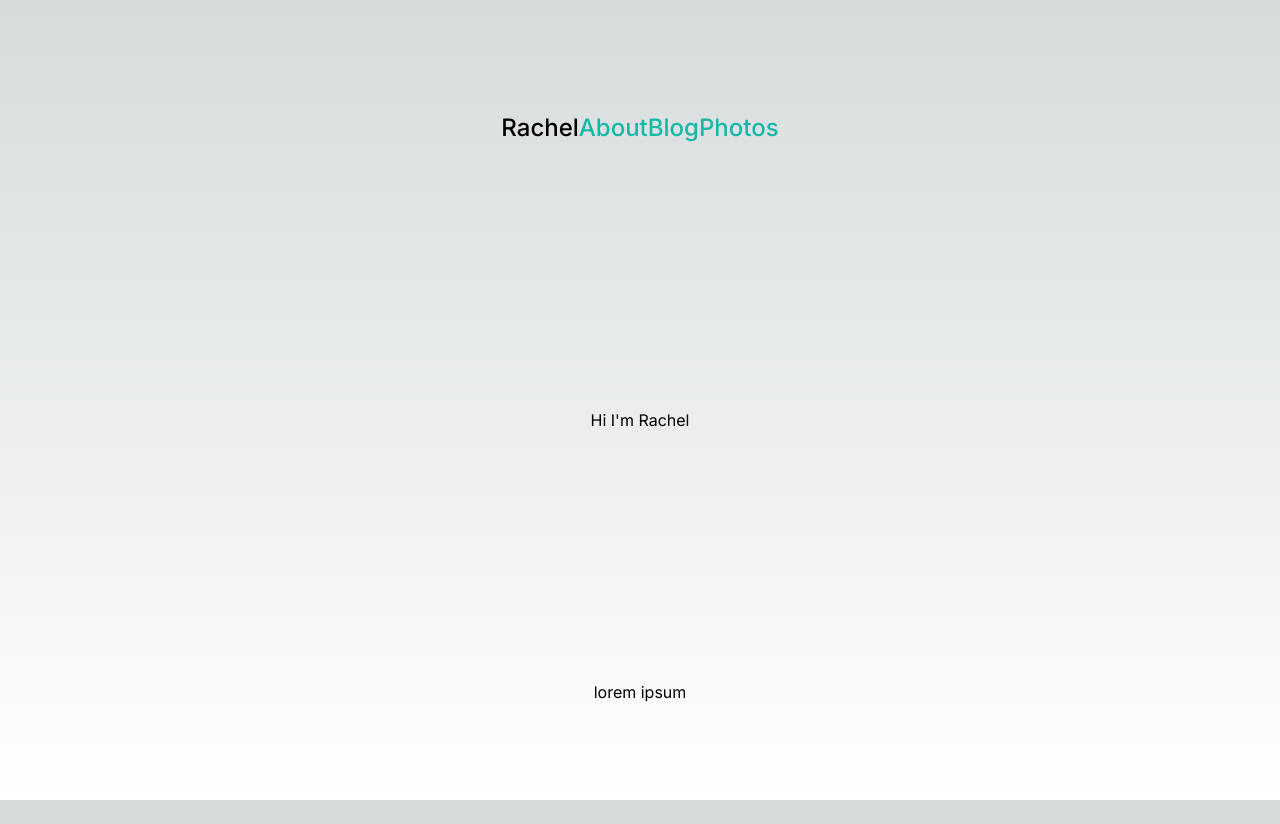
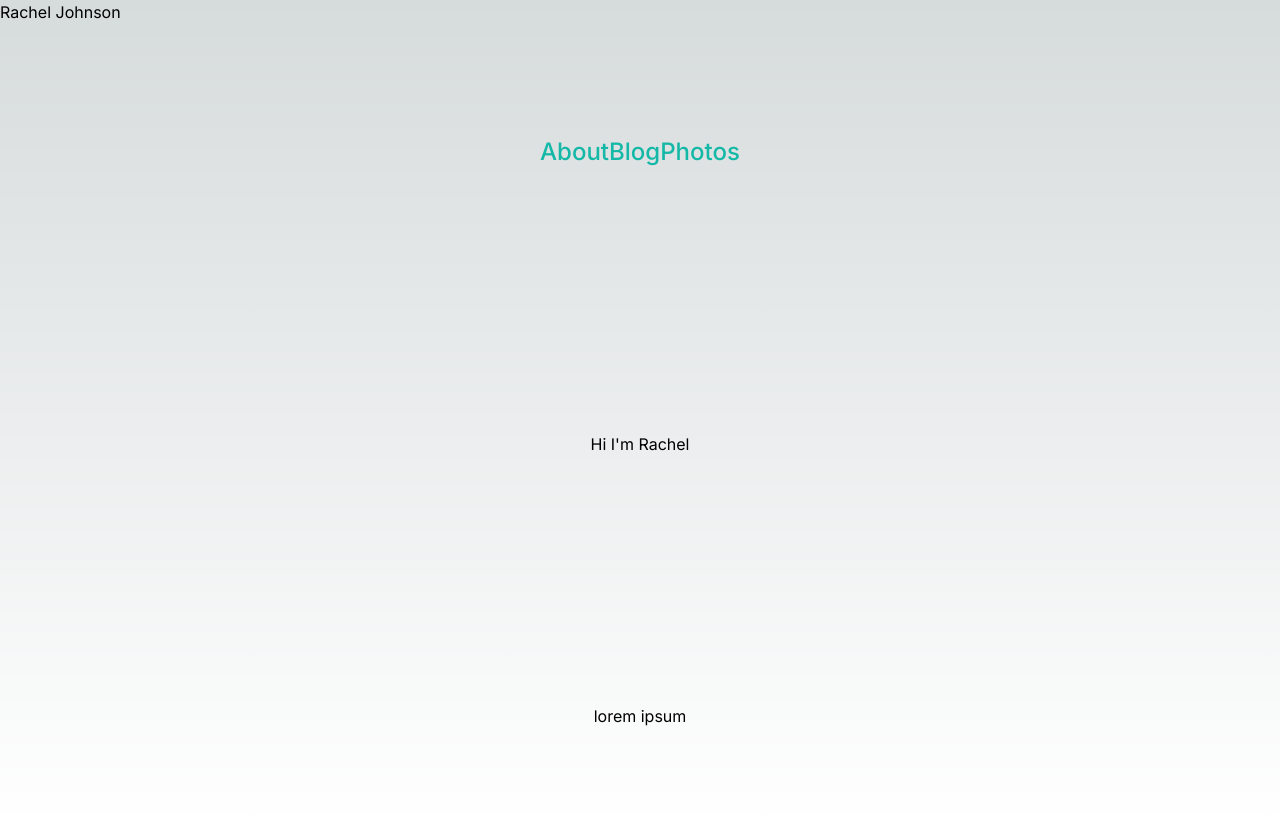
Before and after one commit to jrachelr/racheldev, a Next.js app: page / in a window 1280 px wide. Before the commit the page ends 800 px from the top, so only its background shows below. Built offline with nearby package versions, Linux system fonts and the light colour scheme.

Commit message:
creating nav

```diff
--- a/src/app/layout.tsx
+++ b/src/app/layout.tsx
@@ -1,17 +1,17 @@
-import './globals.css'
-import { Inter } from 'next/font/google'
+import "./globals.css";
+import { Inter } from "next/font/google";
 
-const inter = Inter({ subsets: ['latin'] })
+const inter = Inter({ subsets: ["latin"] });
 
 export const metadata = {
-  title: 'Create Next App',
-  description: 'Generated by create next app',
-}
+  title: "racheldev",
+  description: "Rachel's portfolio",
+};
 
-export default function RootLayout({ children }) {
+export default function RootLayout({ children }: React.PropsWithChildren) {
   return (
     <html lang="en">
       <body className={inter.className}>{children}</body>
     </html>
-  )
+  );
 }
--- a/src/app/page.tsx
+++ b/src/app/page.tsx
@@ -1,13 +1,17 @@
-import Navbar from "../components/Navbar";
+import SidebarNav from "../components/SidebarNav";
 import About from "../components/About";
 import PostList from "../components/PostList";
+import Header from "../components/Header";
 
 export default function Home() {
   return (
-    <main className="flex min-h-screen flex-col items-center justify-between p-24">
-      <Navbar />
-      <About />
-      <PostList />
-    </main>
+    <>
+      <Header />
+      <main className="flex min-h-screen flex-col items-center justify-between p-24">
+        <SidebarNav />
+        <About />
+        <PostList />
+      </main>
+    </>
   );
 }
--- /dev/null
+++ b/src/components/Header.tsx
@@ -0,0 +1,13 @@
+"use client";
+
+import Link from "next/link";
+
+export default function Header() {
+  return (
+    <header>
+      <h1>
+        <Link href="/">Rachel Johnson</Link>
+      </h1>
+    </header>
+  );
+}
--- /dev/null
+++ b/src/components/NavLink.tsx
@@ -0,0 +1,21 @@
+"use client";
+
+import { usePathname } from "next/navigation";
+import Link from "next/link";
+
+export default function NavLink({ link }) {
+  const pathname = usePathname();
+  let isActive = false;
+
+  if (pathname === link.link) {
+    isActive = true;
+  }
+  return (
+    <Link
+      href={link.link}
+      //   className={pathname == '/' ? '' }
+    >
+      <span className="stroke-gray-400 hover:stroke-violet-600 transition duration-200 "></span>
+    </Link>
+  );
+}
--- a/src/components/Navbar.tsx
+++ b/src/components/SidebarNav.tsx
@@ -1,14 +1,11 @@
 import Link from "next/link";
 
-export default function Navbar() {
+export default function SidebarNav() {
   return (
     <div className="max-w-3xl mx-auto px-4 sm:px-6 lg:px-8">
       <div className="flex justify-between h-16">
         <div className="flex justify-between items-center w-full">
           <ul className="flex">
-            <li>
-              <h1 className="text-2xl font-medium">Rachel</h1>
-            </li>
             <Link href="/aboutme">
               <h1 className="text-2xl font-medium">
                 <span className="text-teal-500">About</span>
```
